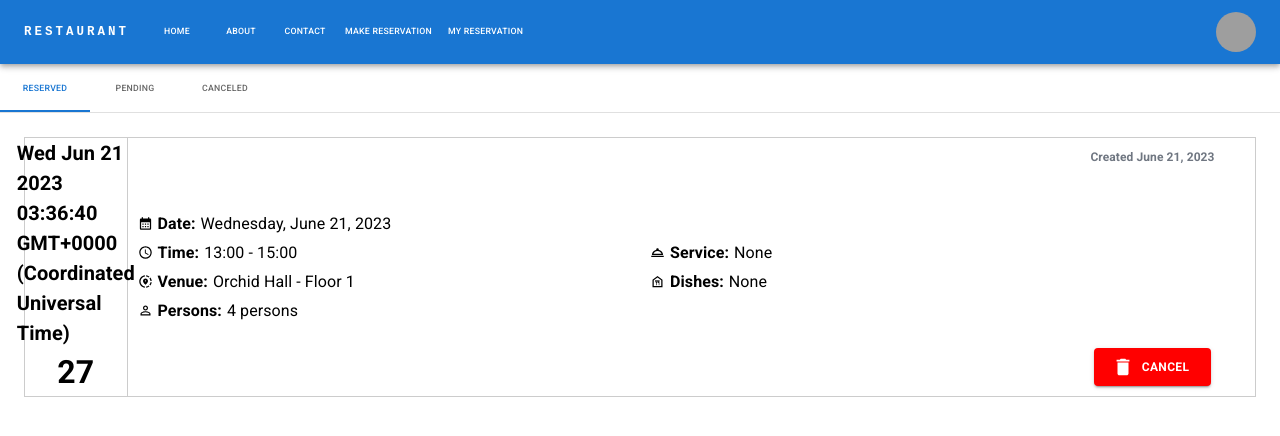
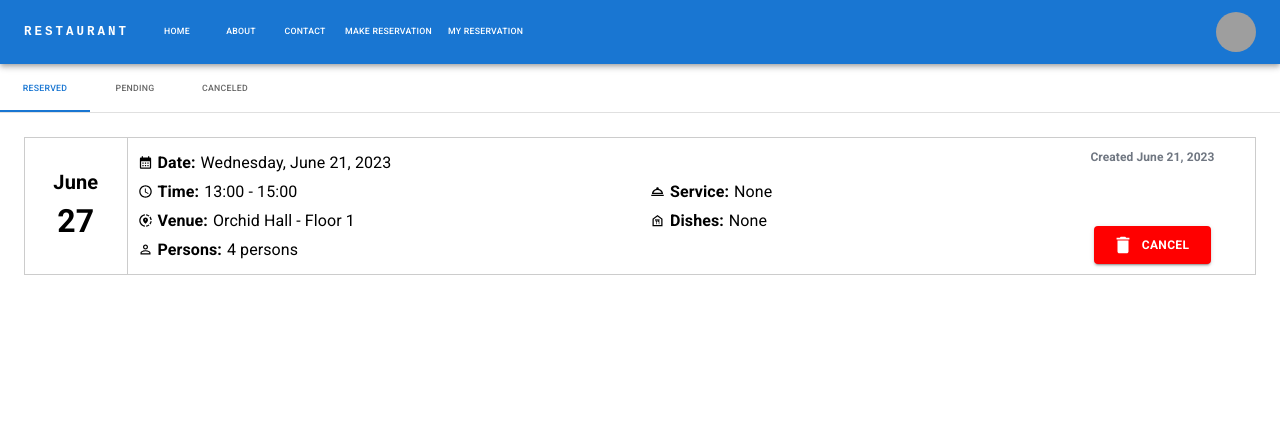
Before and after one commit to nobi-onway/table-reservation-front-end-user, a React (Create React App) app: page /myReservation in a window 1280 px wide. Shown: the top 436 px of the page. Built offline with nearby package versions, Linux system fonts and the light colour scheme; grey boxes are pictures that could not be loaded.

Commit message:
Update index.jsx

```diff
--- a/src/pages/MyReservation/components/ReservationCard/index.jsx
+++ b/src/pages/MyReservation/components/ReservationCard/index.jsx
@@ -18,9 +18,7 @@ function ReservationCard() {
         <Grid container className={`${cx('wrapper')}`}>
             <Grid item sm={1} md={1}>
                 <div className={`${cx('date-wrapper')}`}>
-                    <span className={`${cx('txt-m')} ${cx('bold')}`}>
-                        {new Date().toString()}
-                    </span>
+                    <span className={`${cx('txt-m')} ${cx('bold')}`}>June</span>
                     <span className={`${cx('txt-xxl')} ${cx('bold')}`}>27</span>
                 </div>
             </Grid>
```
